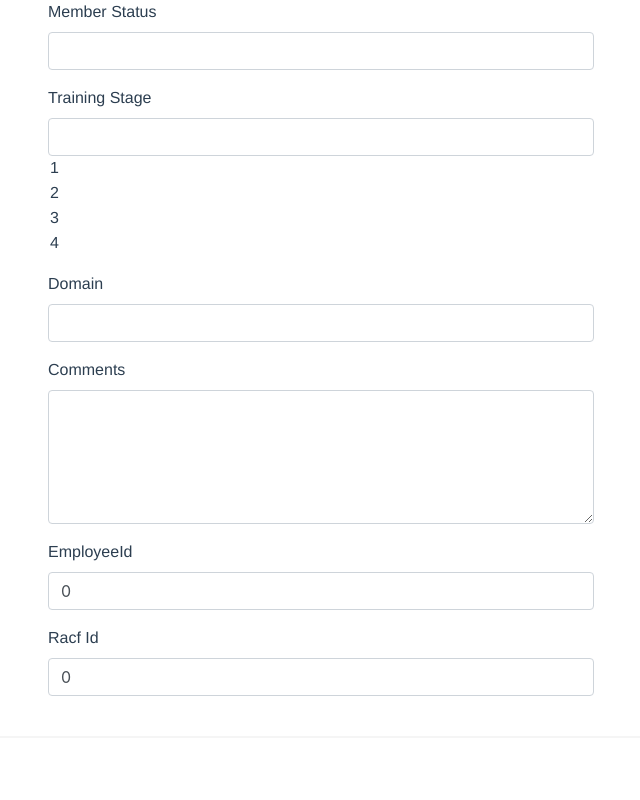
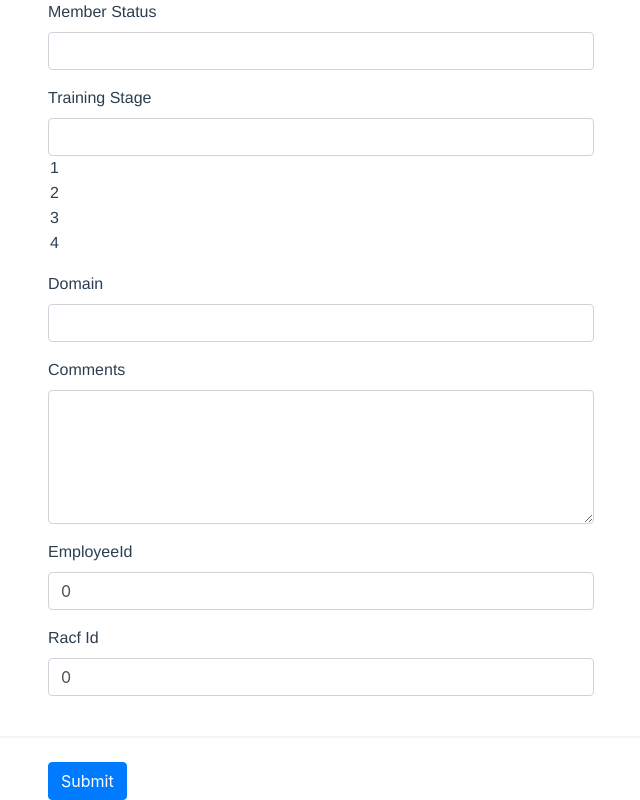
Before and after one commit to esromb/Login-App-vue, a Vue app: page /userData in a window 1280 px wide. Shown: the part 804-1604 px from the top of the page, without its empty margins (319-959 px from the left). Before the commit the page ends 1566 px from the top, so only its background shows below. Built offline with nearby package versions, Linux system fonts and the light colour scheme.

Commit message:
submit button added

```diff
--- a/src/views/CreateTeamMember.vue
+++ b/src/views/CreateTeamMember.vue
@@ -118,7 +118,12 @@
                 </div>
             </div>
             <hr>
-            <div class="row"></div>
+            <div class="row">
+                <div class="col-xs-12 col-sm-8 col-sm-offset-2 col-md-6 col-md offset-3">
+                    <button class="btn btn-primary"
+                    @click="submitted">Submit</button>
+                </div>
+            </div>
         </form>
     </div>
 </template>
@@ -144,8 +149,14 @@ export default {
             },
             levels: ['1','2','3','4'],
             gradeLevels: ['1','2','3','4'],
-            trainingStages: ['1','2','3','4']
+            trainingStages: ['1','2','3','4'],
+            isSubmitted: false
         }
     },
+    methods: {
+        submitted() {
+            this.isSubmitted = true;
+        }
+    }
 }
 </script>
```
